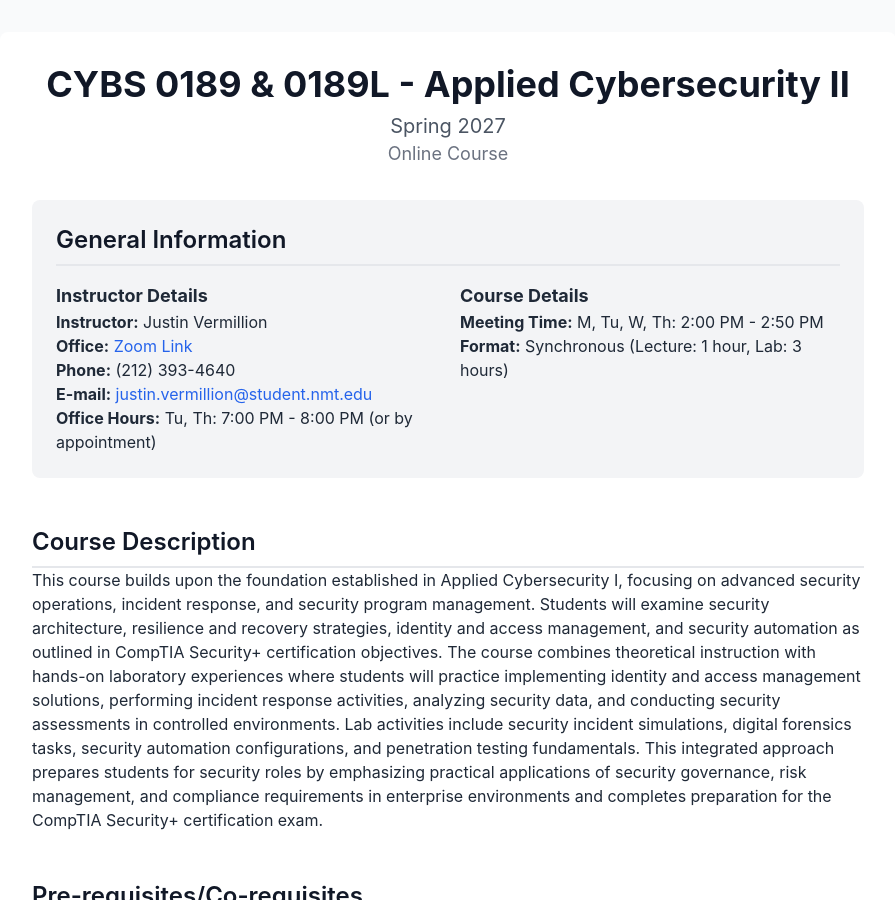
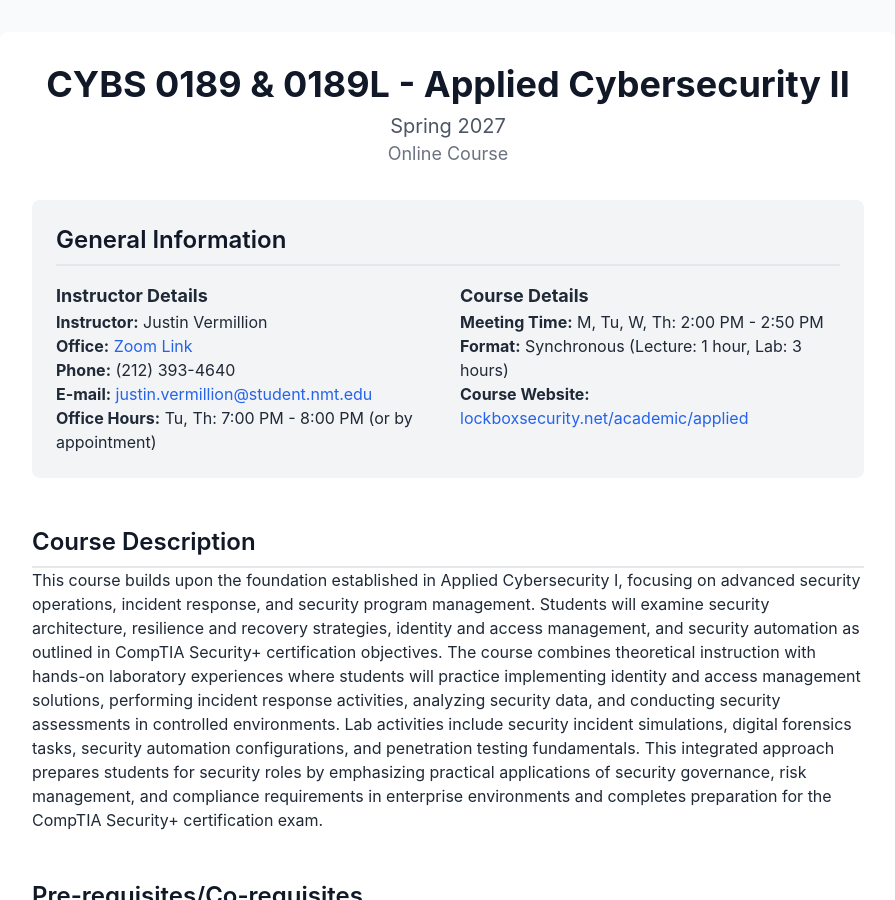
Before and after one commit to vermi/vermi.github.io, a Jekyll site: the page academic/applied/spring-syllabus.html, which Jekyll copies as it is, in a window 1280 px wide and 900 px high. Shown: the whole window, without its empty margins (192-1087 px from the left). Built offline with Jekyll 4.4.1, drawn with Linux system fonts in a browser that asks for light colours; nearby versions of some CDN libraries.

Commit message:
Add course website to syllabi

```diff
--- a/academic/applied/fall-syllabus.html
+++ b/academic/applied/fall-syllabus.html
@@ -52,6 +52,7 @@
                         <h3 class="text-lg font-bold">Course Details</h3>
                         <p><strong>Meeting Time:</strong> M, Tu, W, Th: 2:00 PM - 2:50 PM</p>
                         <p><strong>Format:</strong> Synchronous (Lecture: 1 hour, Lab: 3 hours)</p>
+                        <p><strong>Course Website:</strong> <a href="https://lockboxsecurity.net/academic/applied/" class="text-blue-600 hover:underline">lockboxsecurity.net/academic/applied</a></p>
                     </div>
                 </div>
             </section>
--- a/academic/applied/spring-syllabus.html
+++ b/academic/applied/spring-syllabus.html
@@ -52,6 +52,7 @@
                         <h3 class="text-lg font-bold">Course Details</h3>
                         <p><strong>Meeting Time:</strong> M, Tu, W, Th: 2:00 PM - 2:50 PM</p>
                         <p><strong>Format:</strong> Synchronous (Lecture: 1 hour, Lab: 3 hours)</p>
+                        <p><strong>Course Website:</strong> <a href="https://lockboxsecurity.net/academic/applied/" class="text-blue-600 hover:underline">lockboxsecurity.net/academic/applied</a></p>
                     </div>
                 </div>
             </section>
```
